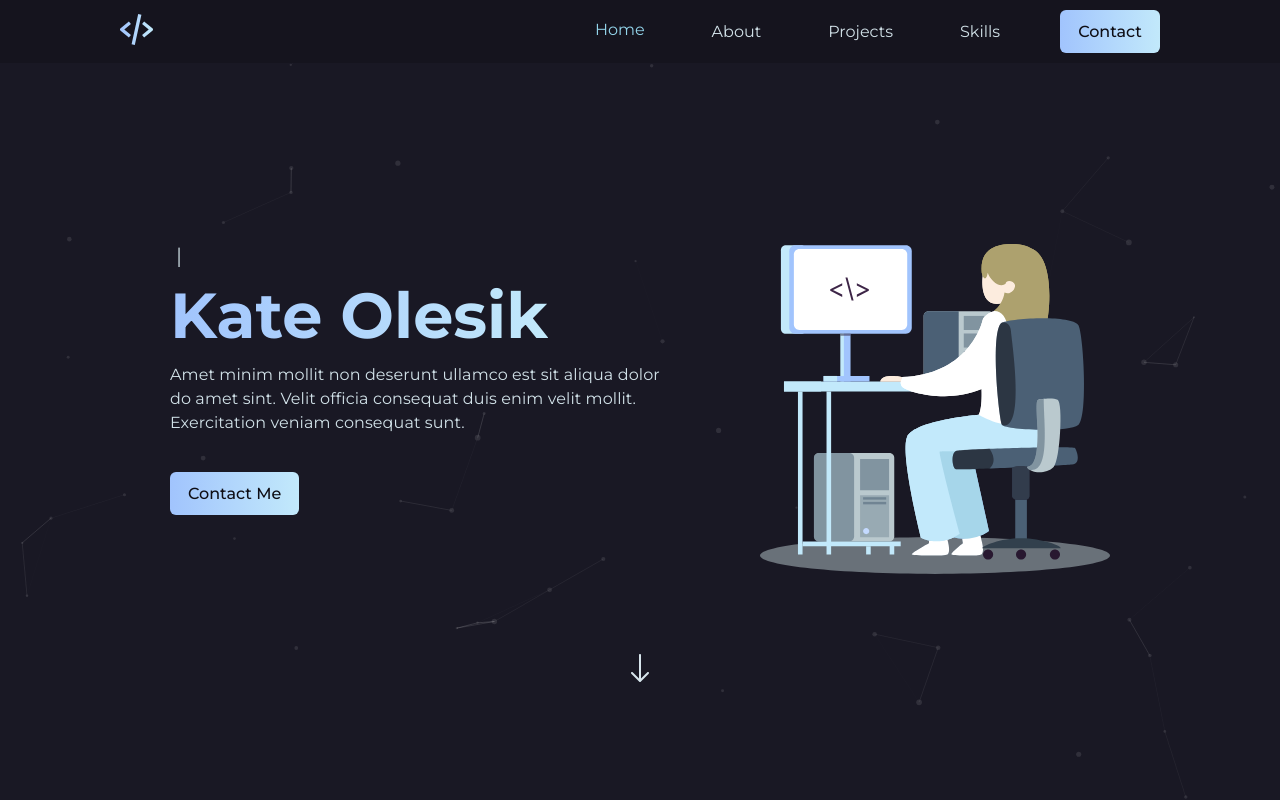
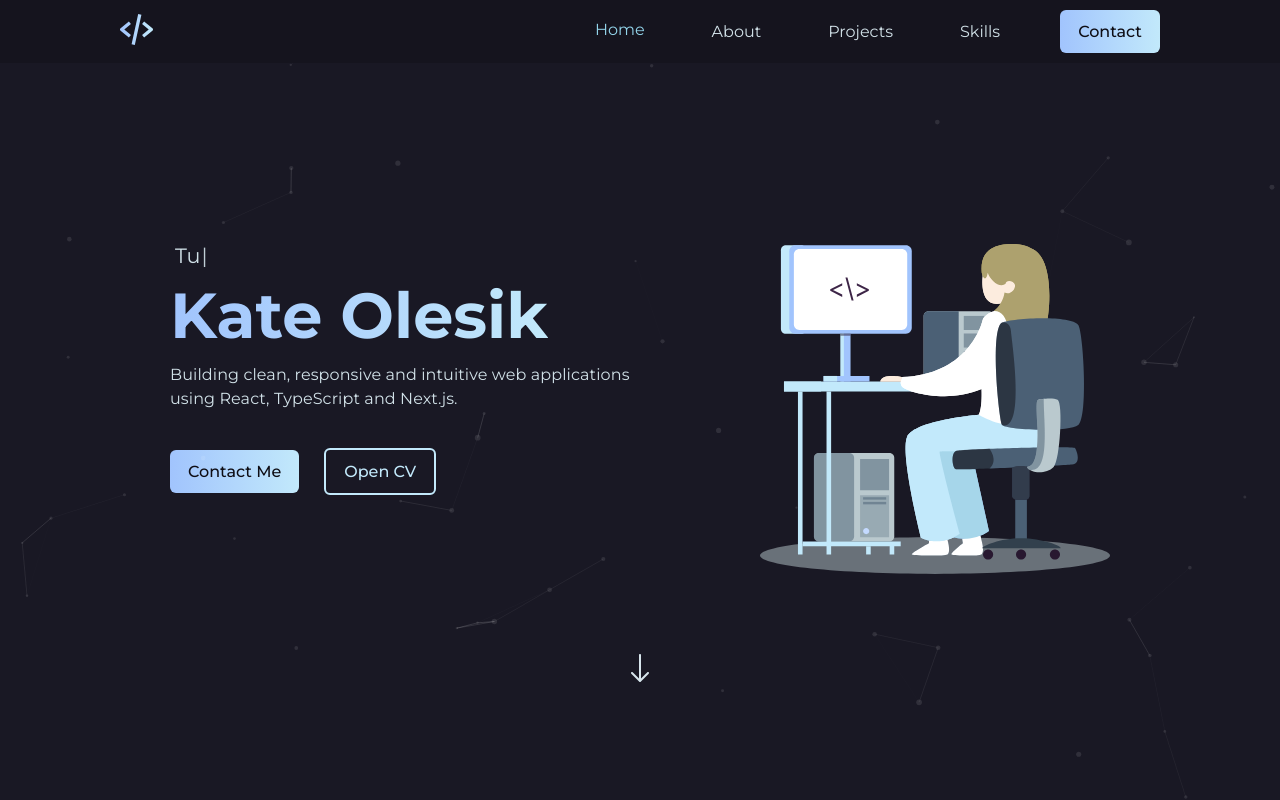
Before and after one commit to hoakiin/portfolio, a React (Vite) app: page / in a window 1280 px wide. Shown: the top 800 px of the page. Built offline with nearby package versions, Linux system fonts and the light colour scheme.

Commit message:
feat: add CV and text

```diff
--- a/src/layout/sections/main/Main.tsx
+++ b/src/layout/sections/main/Main.tsx
@@ -4,7 +4,7 @@ import { FlexWrapper } from "../../../components/FlexWrapper";
 import { Container } from "../../../components/Container";
 import { Button } from "../../../components/Button";
 import { S } from "./Main_Styles";
-import Typewriter from 'typewriter-effect';
+import Typewriter from "typewriter-effect";
 import { Link } from "react-scroll";
 
 export const Main: React.FC = () => {
@@ -17,7 +17,7 @@ export const Main: React.FC = () => {
               <p>Frontend Developer.</p>
               <Typewriter
                 options={{
-                  strings: ["Front-End Developer", "Making Web Magic Happen", "React Developer", "Crafting Web With Soul"],
+                  strings: ["Frontend Developer", "Turning Ideas Into Code"],
                   autoStart: true,
                   loop: true,
                 }}
@@ -25,17 +25,27 @@ export const Main: React.FC = () => {
             </S.MainTitle>
             <S.Name>Kate Olesik</S.Name>
             <S.Text>
-              Amet minim mollit non deserunt ullamco est sit aliqua dolor do
-              amet sint. Velit officia consequat duis enim velit mollit.
-              Exercitation veniam consequat sunt.
+              Building clean, responsive and intuitive web applications using
+              React, TypeScript and Next.js.
             </S.Text>
             <Button as={Link} to={"contacts"} smooth={true} offset={-90}>
               Contact Me
+            </Button>
+            <Button
+              as="a"
+              href={`${import.meta.env.BASE_URL}cv/CV_Ekaterina_Olesik_Frontend_Developer.pdf`}
+              target="_blank"
+              rel="noopener noreferrer"
+              outlined
+              style={{ marginLeft: "25px" }}
+            >
+              Open CV
             </Button>
           </div>
 
           <S.Photo src={photo} alt="photo" />
         </FlexWrapper>
+
         <S.Arrow as={Link} to={"about"} smooth={true} offset={-10}>
           <img src={arrow} alt="" />
         </S.Arrow>
```
Also changed, not shown: 1 other file (tests, documents, lock files or other folders).
